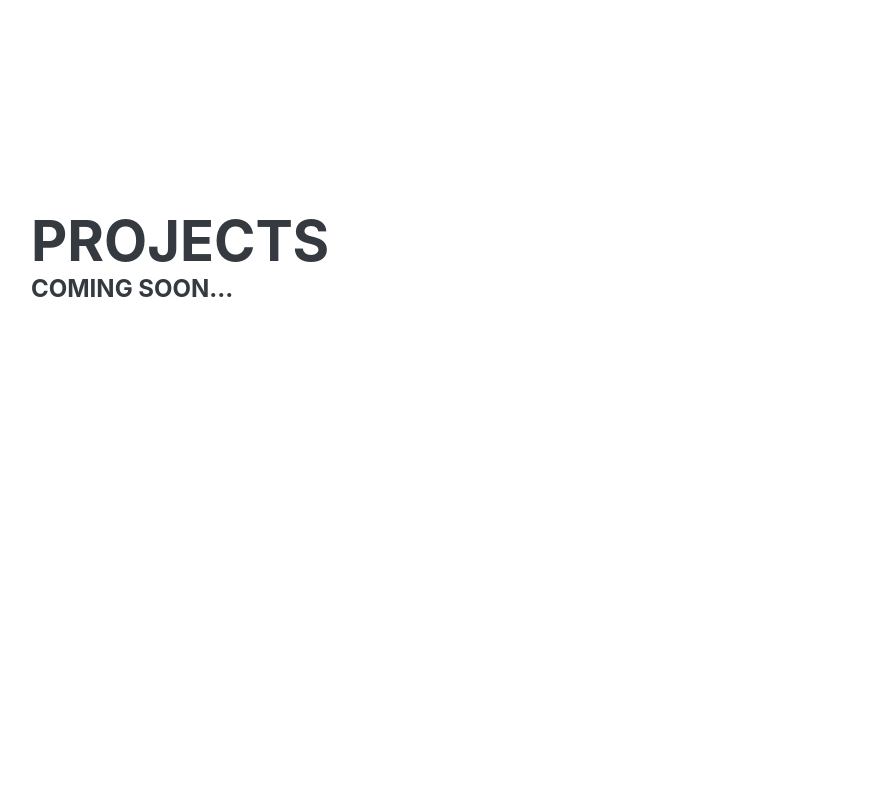
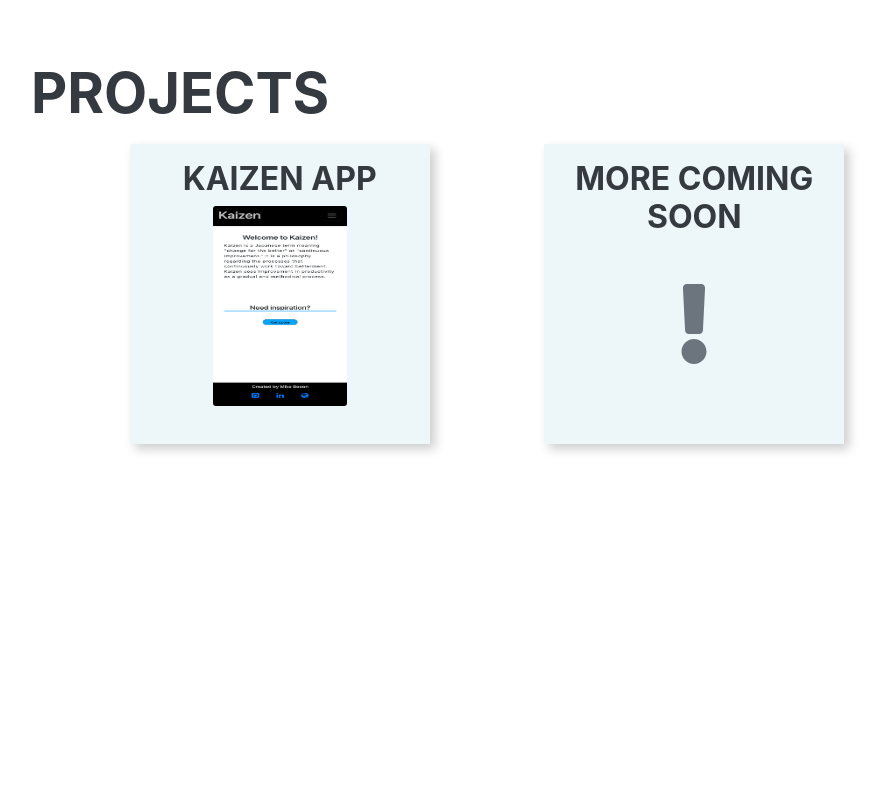
Before and after one commit to mbocon/portfolio, a React (Create React App) app: page / in a window 1280 px wide. Shown: the part 1740-2540 px from the top of the page, without its empty margins (289-1173 px from the left). Built offline with nearby package versions, Linux system fonts and the light colour scheme; a web font is replaced by a local one.

Commit message:
added a project

```diff
--- /dev/null
+++ b/src/Components/ProjectCards.js
@@ -0,0 +1,71 @@
+import React from 'react';
+import img from '../img/kaizen-app.png';
+
+export default class ProjectCard extends React.Component {
+	render() {
+		return (
+			<div className='card-container'>
+				<div class='flip-card'>
+					<div class='flip-card-inner'>
+						<div class='flip-card-front'>
+							<h3>Kaizen App</h3>
+							<img className='card-img app-img' src={img} alt='App-Img' />
+						</div>
+						<div class='flip-card-back'>
+							<div className='card-description project-card'>
+								A React on Rails full-stack app.
+								<ul className='project-list'>
+									<li>
+										<i className='fa fa-check project-check-icon' /> Full CRUD capabilities
+									</li>
+									<li>
+										<i className='fa fa-check project-check-icon' /> User Authentication with JWT
+									</li>
+									<li>
+										<i className='fa fa-check project-check-icon' /> Password Encryption
+									</li>
+									<li>
+										<i className='fa fa-check project-check-icon' /> External API implementation
+									</li>
+								</ul>
+							</div>
+							<li className='list-inline-item project-link'>
+								<a href='https://kaizen-goals.herokuapp.com/' target='_blank' rel='noopener noreferrer' className='card-link'>
+									<i className='fa fa-globe project-icon' />
+									See live
+								</a>
+                            </li>
+                            <li className='list-inline-item project-link'>
+								<a href='https://github.com/mbocon/kaizen-app-api' target='_blank' rel='noopener noreferrer' className='card-link'>
+									<i className='devicon-github-plain project-icon' />
+									API Repo
+								</a>
+                            </li>
+                            <li className='list-inline-item project-link'>
+								<a href='https://github.com/mbocon/kaizen-app-api' target='_blank' rel='noopener noreferrer' className='card-link'>
+									<i className='devicon-github-plain project-icon' />
+									Front-End Repo
+								</a>
+							</li>
+						</div>
+					</div>
+				</div>
+				<div class='flip-card'>
+					<div class='flip-card-inner'>
+						<div class='flip-card-front'>
+                            <h3>More coming soon</h3>
+                            <i class="fa fa-exclamation request-icon"></i>
+
+						</div>
+						<div class='flip-card-back'>
+							<p className='card-description'>Want to be notified when my next project is live?</p>
+							<a href='#contact' className='card-link'>
+								Click here!
+							</a>
+						</div>
+					</div>
+				</div>
+			</div>
+		);
+	}
+}
--- a/src/Components/Projects.js
+++ b/src/Components/Projects.js
@@ -1,4 +1,5 @@
 import React from 'react';
+import ProjectCard from './ProjectCards';
 
 function Projects() {
 	return (
@@ -8,7 +9,7 @@
 			<h2 className="mb-0">
 				Projects
 			</h2>
-			<h4>Coming soon...</h4>
+			<ProjectCard />
 		</div>
 	</section>
 		</div>
```
Also changed, not shown: src/img/kaizen-app.png (added), src/index.css.
